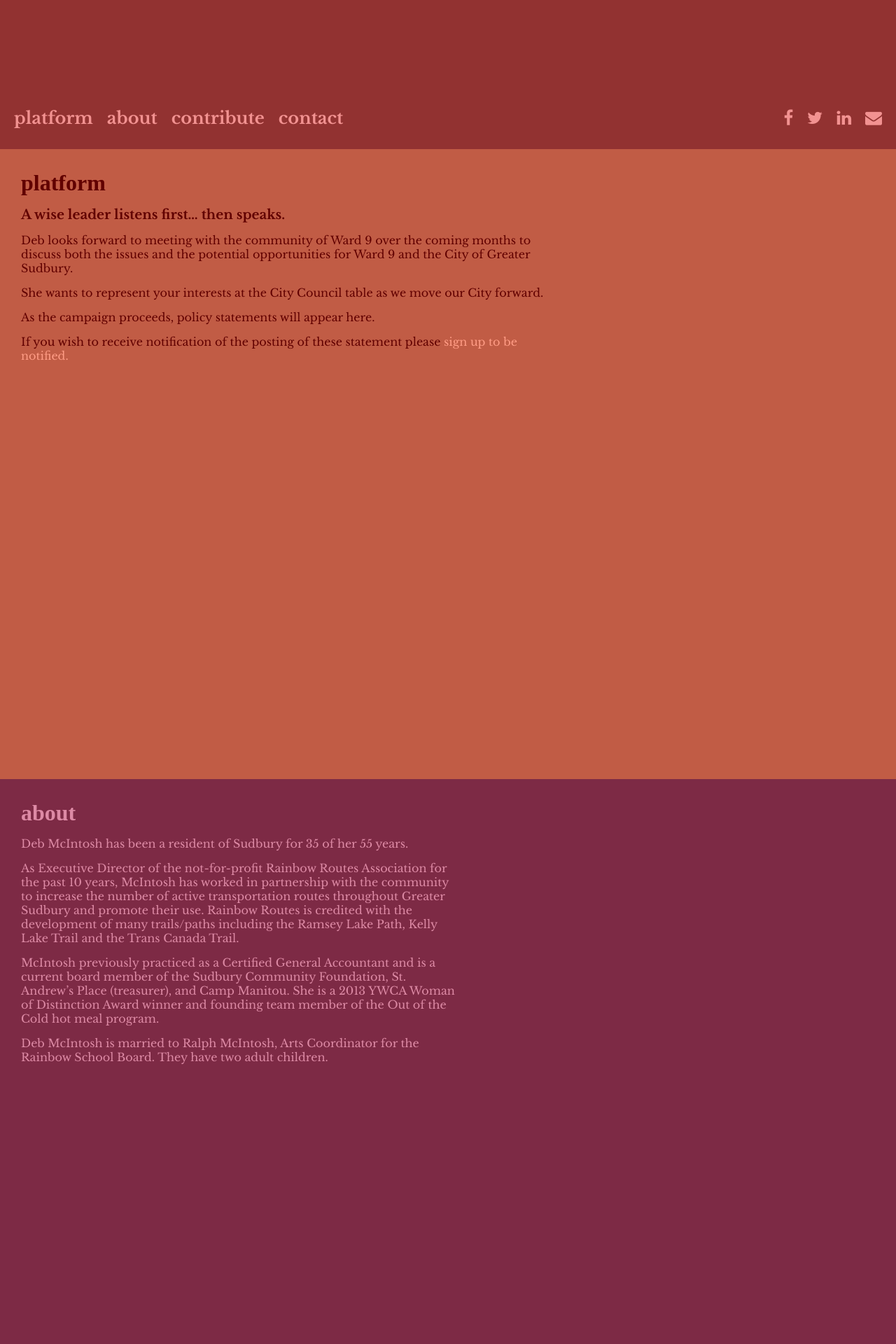
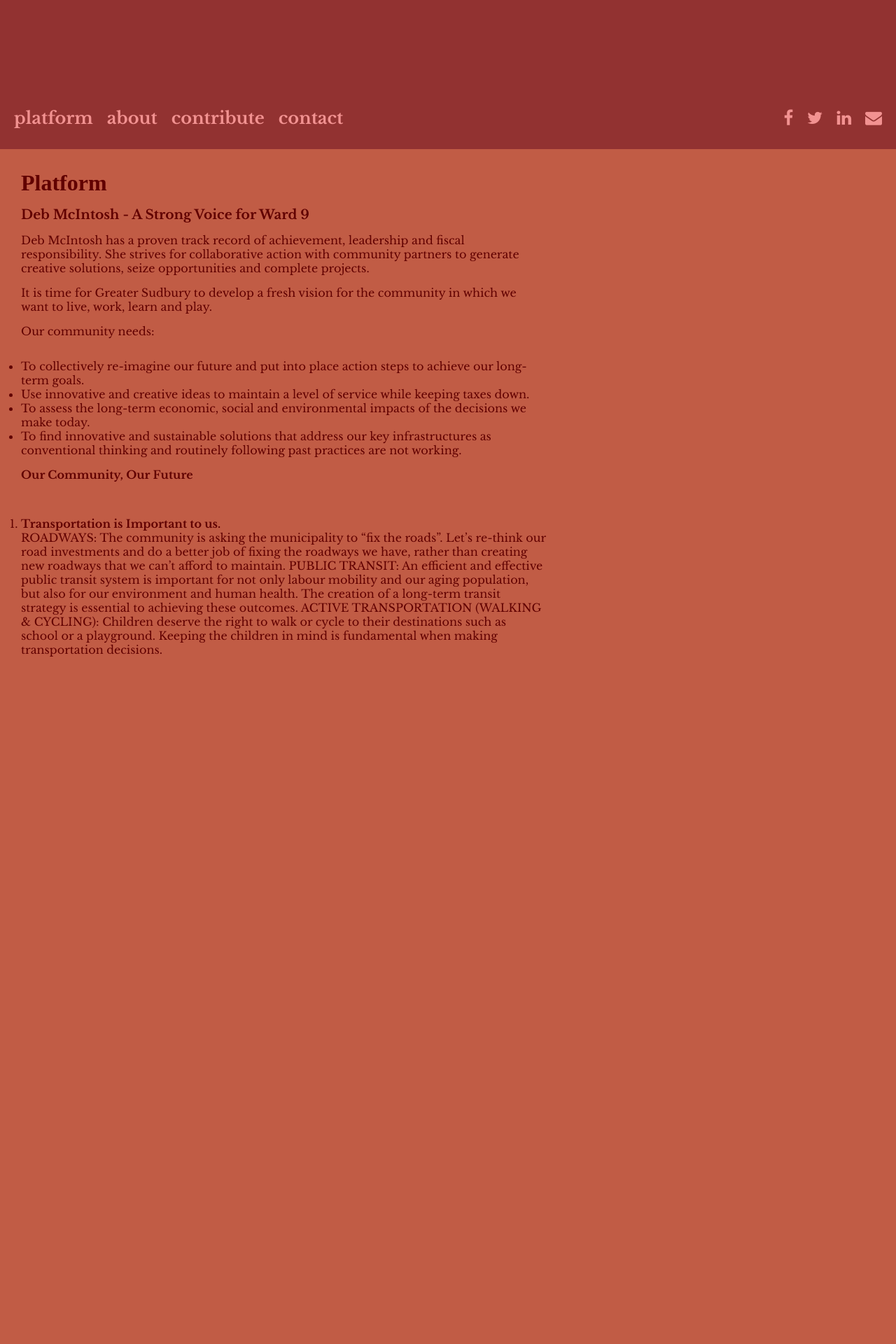
Before and after one commit to devonoel/debsite, a Jekyll site: the page built from index.html, in a window 1280 px wide. Shown: the part 697-2617 px from the top of the page at 70% size. Built offline with Jekyll 4.4.1, drawn with Linux system fonts in a browser that asks for light colours; nearby versions of some CDN libraries; some web fonts are replaced; Markdown is read by kramdown in place of the engine named in the settings; some of the changed text lies outside the part shown.

Commit message:
Copy changes; started updating all pages

```diff
--- a/css/main.css
+++ b/css/main.css
@@ -160,7 +160,7 @@ h2 {
 /* Other Content */
 
 #about, #platform, #contribute, #contact {
-  min-height: 100%;
+  min-height: 200%;
   width: 100%;
 }
 
--- a/index.html
+++ b/index.html
@@ -5,51 +5,81 @@ title: Deb McIntosh
 
 <div id="platform">
   <div id="platform-content">
-    <h1>platform</h1>
-    <h3>A wise leader listens first… then speaks.</h3>
+    <h1>Platform</h1>
+    <h3>Deb McIntosh - A Strong Voice for Ward 9</h3>
     <p>
-      Deb looks forward to meeting with the community of Ward 9 over the coming
-      months to discuss both the issues and the potential opportunities for Ward 9 and
-      the City of Greater Sudbury.
+      Deb McIntosh has a proven track record of achievement, leadership and fiscal responsibility.
+      She strives for collaborative action with community partners to generate creative solutions,
+      seize opportunities and complete projects.
     </p>
 
     <p>
-      She wants to represent your interests at the City Council table as we move our City
-      forward.
+      It is time for Greater Sudbury to develop a fresh vision for the community in which we want
+      to live, work, learn and play.
     </p>
 
+    <p>Our community needs:</p>
     <p>
-      As the campaign proceeds, policy statements will appear here.
+      <ul>
+        <li>To collectively re-imagine our future and put into place action steps to achieve our long-term goals.</li>
+        <li>Use innovative and creative ideas to maintain a level of service while keeping taxes down.</li>
+        <li>To assess the long-term economic, social and environmental impacts of the decisions we make today.</li>
+        <li>To find innovative and sustainable solutions that address our key infrastructures as conventional thinking
+          and routinely following past practices are not working.</li>
+      </ul>
     </p>
-
+    <p><b>Our Community, Our Future</b></p>
+    <br/>
     <p>
-      If you wish to receive notification of the posting of these statement please <a href="#">sign up to
-      be notified.</a>
+      <ol>
+        <li><b>Transportation is Important to us.</b><br/>
+            ROADWAYS: The community is asking the municipality to “fix the roads”.
+            Let’s re-think our road investments and do a better job of fixing the roadways we have,
+            rather than creating new roadways that we can’t afford to maintain.
+            PUBLIC TRANSIT: An efficient and effective public transit system is important for not only
+            labour mobility and our aging population, but also for our environment and human health.
+            The creation of a long-term transit strategy is essential to achieving these outcomes.
+            ACTIVE TRANSPORTATION (WALKING & CYCLING): Children deserve the right to walk or cycle to
+            their destinations such as school or a playground. Keeping the children in mind is
+            fundamental when making transportation decisions.
+        </li>
+      </ol>
     </p>
   </div>
+
+  <!--
+
+
+  -->
 </div>
 
 <div id="about">
   <div class="page-content">
-    <h1>about</h1>
+    <h1>About Deb</h1>
 
     <p>
-      Deb McIntosh has been a resident of Sudbury for 35 of her 55 years.
+      Deb McIntosh has a proven track record of achievement, leadership and fiscal responsibility.
+      She works collaboratively with community partners to complete projects, generate creative solutions
+      and seize opportunities.
     </p>
 
     <p>
-      As Executive Director of the not-for-profit Rainbow Routes Association for the past
-      10 years, McIntosh has worked in partnership with the community to increase the
-      number of active transportation routes throughout Greater Sudbury and promote
-      their use. Rainbow Routes is credited with the development of many trails/paths
+      Deb McIntosh has made Sudbury her home for almost 35 years, and has lived in Ward 9 since 1994.
+    </p>
+
+    <p>
+      Currently, Deb applies her business skills as the Executive Director of the not-for-profit
+      Rainbow Routes Association. For the past 10 years, McIntosh has worked in partnership with
+      the community to increase the number of active transportation routes throughout Greater Sudbury
+      and promote their use. Rainbow Routes is credited with the development of many trails/paths
       including the Ramsey Lake Path, Kelly Lake Trail and the Trans Canada Trail.
     </p>
 
     <p>
-      McIntosh previously practiced as a Certified General Accountant and is a current
-      board member of the Sudbury Community Foundation, St. Andrew’s Place
-      (treasurer), and Camp Manitou. She is a 2013 YWCA Woman of Distinction Award
-      winner and founding team member of the Out of the Cold hot meal program.
+      McIntosh previously practiced as a Certified General Accountant and currently serves on the boards
+      of the Sudbury Community Foundation, St. Andrew’s Place  (Treasurer), and Camp Manitou(Vice President).
+      She is a 2013 YWCA Woman of Distinction Award winner and a founding member of the Out of the Cold hot
+      meal program.
     </p>
 
     <p>
@@ -57,26 +87,43 @@ title: Deb McIntosh
       School Board. They have two adult children.
     </p>
   </div>
-
-  <div class="page-picture">
-    <img src="img/deb-family.jpg" class="full-height">
-  </div>
 </div>
 
 <div id="contribute">
   <div class="page-content">
-    <h1>contribute</h1>
+    <h1>Get Involved</h1>
 
-    <a id="donate-button" href="#"><i class="fa fa-heart" style="padding-right: 5px; font-size: 16px;"></i> donate</a>
+    <h3>Volunteer for Team Deb</h3>
+
+    <h3>Donate to Deb McIntosh's campaign</h3>
+    <p>Please make cheques payable to: Deb McIntosh</p>
+    <p><i class="fa fa-home"></i> - 71 Harju Cres, Sudbury, ON, P3G 1K2</p>
+
+    <h3>Request a lawn sign</h3>
+
+    <h3>...And of course, don't forget to Vote in October: online, at the advanced poll or on election day Oct 27th</h3>
   </div>
+  <!--
+  How to Get in Involved
+
+	•	Volunteer for Team Deb
+	•	Donate to Deb McIntosh’s campaign
+	•	Request a lawn sign
+	•	Vote in October either online, at the advanced poll or on election day Oct 27th
+
+
+  Form below to help you do any of all these things:
+  -->
 </div>
 
 <div id="contact">
   <div class="page-content">
-    <h1>contact</h1>
+    <h1>Contact Deb</h1>
 
     <h3><i class="fa fa-envelope"></i> - deb@debmcintosh.ca</h3>
-    <h3><i class="fa fa-phone"></i> - 705-555-5555</h3>
-    <h3><i class="fa fa-home"></i> - 123 Fake Street</h3>
+    <h3><i class="fa fa-phone"></i> - 705-662-0115</h3>
+
+    <h3>Please make cheques payable to: Deb McIntosh</h3>
+    <h3><i class="fa fa-home"></i> - 71 Harju Cres, Sudbury, ON, P3G 1K2</h3>
   </div>
 </div>
```
Also changed, not shown: 2 other files.
